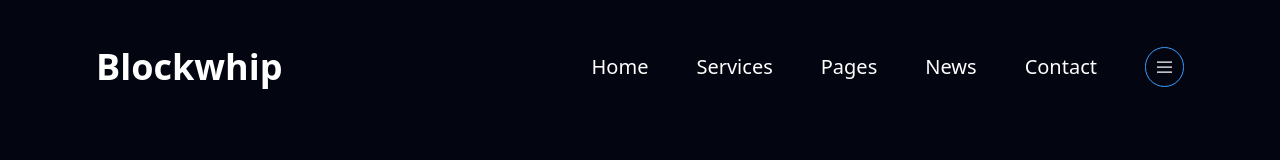
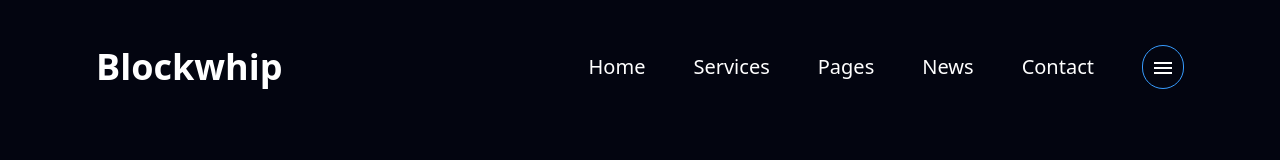
Before and after one commit to Metakraft-Labs/FrontChanges, a React (Vite) app: page / in a window 1280 px wide. Shown: the top 160 px of the page. Built offline with nearby package versions, Linux system fonts and the light colour scheme.

Commit message:
MenuIcon added

```diff
--- a/package.json
+++ b/package.json
@@ -17,8 +17,7 @@
     "@mui/styled-engine-sc": "^5.12.0",
     "react": "^18.2.0",
     "react-dom": "^18.2.0",
-    "styled-components": "^5.3.11",
-    "three": "^0.154.0"
+    "styled-components": "^5.3.11"
   },
   "devDependencies": {
     "@types/react": "^18.0.37",
--- a/src/components/Hero.jsx
+++ b/src/components/Hero.jsx
@@ -1,5 +1,4 @@
 import React from "react";
-// import * as THREE from 'three';
 import styles from "../style";
 import heroImage from "../assets/heroImage.png";
 import heroBg from "../assets/heroBg.png";
--- a/src/components/Navbar.jsx
+++ b/src/components/Navbar.jsx
@@ -4,6 +4,7 @@ import MenuIcon from '@mui/icons-material/Menu';
 import CloseIcon from '@mui/icons-material/Close';
 import styles from "../style";
 import Icon from "../assets/icon.png"
+import { Menu } from "@mui/material";
 
 const Navbar = () => {
   const [toggle, setToggle] = useState(false);
@@ -26,7 +27,7 @@ const Navbar = () => {
             ))}
           </ul>
           <div className={`rounded-full border-[1px] border-secondary p-2 ml-6 xs:hidden ss:hidden `}>
-            <img src={Icon} alt="toggle_image" />
+          <MenuIcon className={``}/>
           </div>
           <div className={`sm:hidden md:hidden lg:hidden xl:hidden mx-4 border-[1px] border-white/50 rounded-full p-2 `} onClick={() => setToggle((prev) => !prev)}>
             {toggle ? <CloseIcon className={``}/> : <MenuIcon className={``}/>}
```
Also changed, not shown: 1 other file (tests, documents, lock files or other folders).
